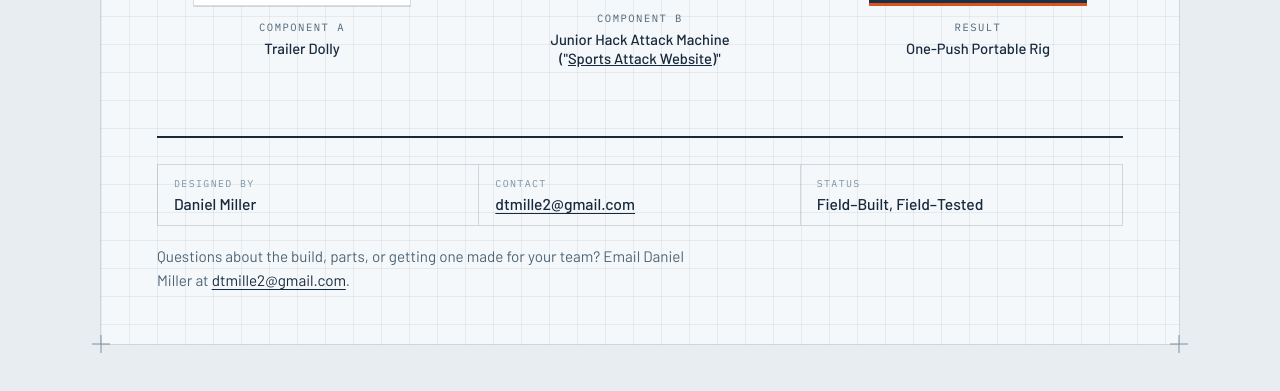
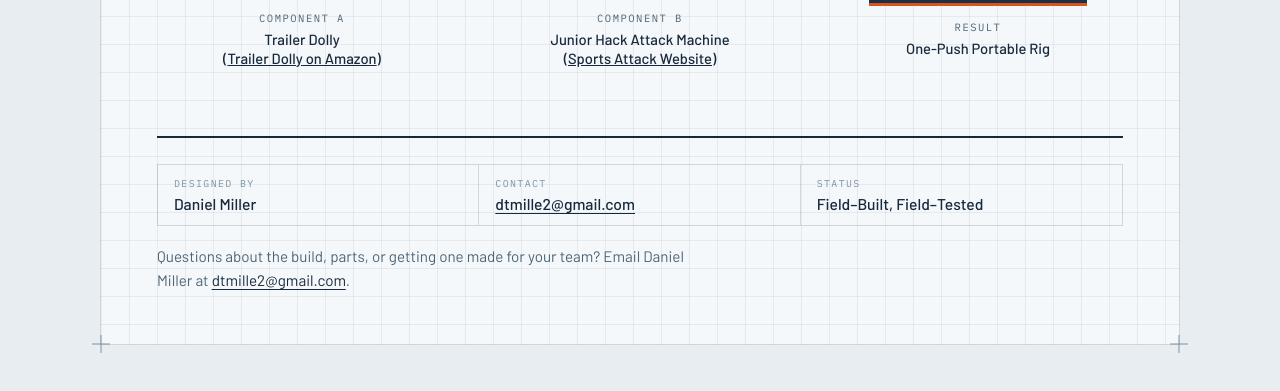
Before and after one commit to DanielTMiller/DanielTMiller.github.io, a plain HTML site: page index.html in a window 1280 px wide. Shown: the part 353-744 px from the top of the page. Drawn offline with Linux system fonts and the light colour scheme.

Commit message:
Update index.html

```diff
--- a/index.html
+++ b/index.html
@@ -327,7 +327,7 @@
       </div>
       <figcaption>
         <span class="tag">Component A</span>
-        <span class="part-name">Trailer Dolly</span>
+        <span class="part-name">Trailer Dolly<BR>(<a href="https://a.co/d/07DjS77i">Trailer Dolly on Amazon</a>)</span>
       </figcaption>
     </figure>
 
@@ -339,7 +339,7 @@
       </div>
       <figcaption>
         <span class="tag">Component B</span>
-        <span class="part-name">Junior Hack Attack Machine<BR>("<a href="https://sportsattack.com/product/junior-hack-attack-baseball-pitching-machine/">Sports Attack Website</a>)"</span>
+        <span class="part-name">Junior Hack Attack Machine<BR>(<a href="https://sportsattack.com/product/junior-hack-attack-baseball-pitching-machine/">Sports Attack Website</a>)</span>
       </figcaption>
     </figure>
 
```
